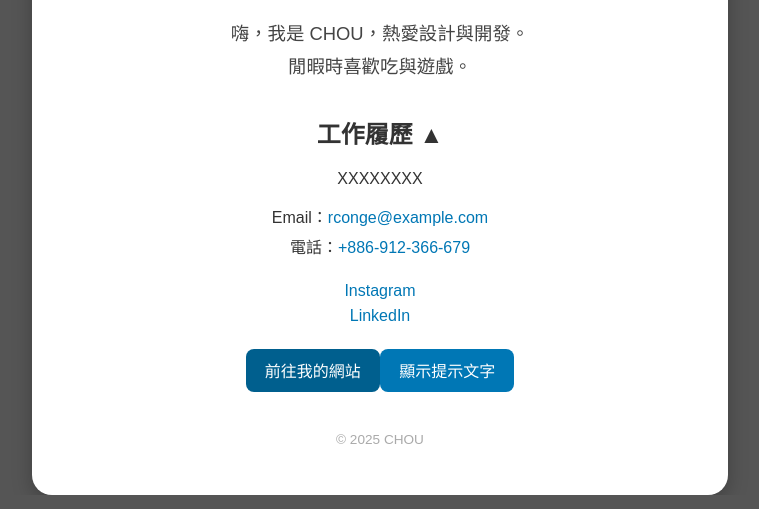
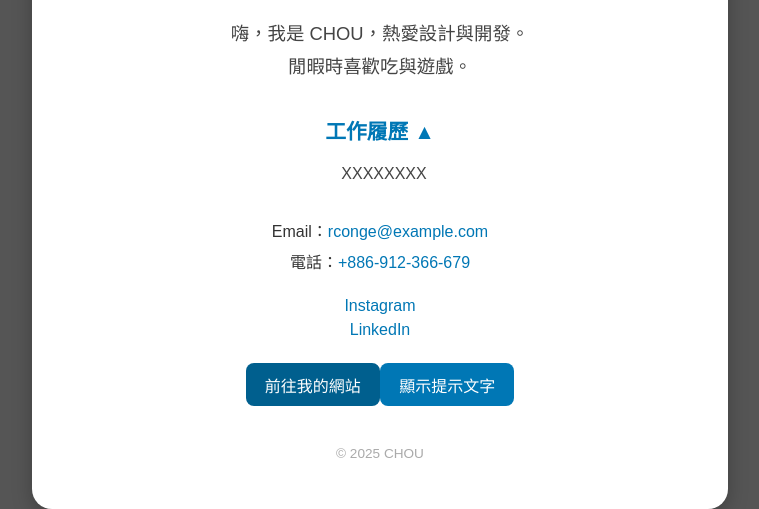
Before and after one commit to CHOU626/info626, a plain HTML site: page index.html in a window 1280 px wide. Both pictures are taken after a click on the element "工作履歷 ▼". Shown: the part 316-825 px from the top of the page, without its empty margins (260-1019 px from the left). Drawn offline with Linux system fonts and the light colour scheme.

Commit message:
Update style.css

```diff
--- a/style.css
+++ b/style.css
@@ -1,6 +1,7 @@
+/* === 網頁整體樣式 === */
 body {
   font-family: "Noto Sans TC", Arial, sans-serif;
-  background-color: #555555;
+  background-color: #555555; /* 岩灰色背景 */
   color: #333;
   margin: 0;
   padding: 0;
@@ -10,6 +11,7 @@ body {
   min-height: 100vh;
 }
 
+/* === 名片主要外框 === */
 .card {
   background: #fff;
   padding: 3rem;
@@ -20,6 +22,7 @@ body {
   text-align: center;
 }
 
+/* === 頭像圖片 === */
 img {
   width: 150px;
   height: 150px;
@@ -28,6 +31,7 @@ img {
   margin-bottom: 1.2rem;
 }
 
+/* === 姓名與職稱 === */
 h1 {
   font-size: 2rem;
   margin: 0.5rem 0;
@@ -39,6 +43,7 @@ p.title {
   margin-bottom: 1.2rem;
 }
 
+/* === 自我介紹 === */
 p.intro {
   font-size: 1.15rem;
   line-height: 1.8;
@@ -46,6 +51,33 @@ p.intro {
   margin-bottom: 2rem;
 }
 
+/* === 工作履歷區 === */
+.experience {
+  margin-bottom: 2rem;
+  text-align: center;
+}
+
+.experience h2 {
+  font-size: 1.3rem;
+  color: #0077b5;
+  margin-bottom: 0.5rem;
+  cursor: pointer;
+  user-select: none;
+  transition: color 0.2s ease;
+}
+
+.experience h2:hover {
+  color: #005f8e;
+}
+
+.experience p {
+  font-size: 1rem;
+  color: #444;
+  line-height: 1.6;
+  margin-left: 0.5rem;
+}
+
+/* === 文字連結區 === */
 ul {
   list-style: none;
   padding: 0;
@@ -65,7 +97,7 @@ a:hover {
   text-decoration: underline;
 }
 
-/* 原按鈕樣式 */
+/* === 一般按鈕 === */
 button {
   background-color: #0077b5;
   color: white;
@@ -74,13 +106,14 @@ button {
   border-radius: 8px;
   cursor: pointer;
   font-size: 1rem;
+  transition: background-color 0.2s ease;
 }
 
 button:hover {
   background-color: #005f8e;
 }
 
-/* 新增的超連結按鈕樣式 */
+/* === 超連結按鈕（動態生成） === */
 .link-button {
   display: inline-block;
   background-color: #005f8e;
@@ -94,9 +127,10 @@ button:hover {
 }
 
 .link-button:hover {
-  background-color: #3c5bc0;
+  background-color: #35509b;
 }
 
+/* === 提示文字 === */
 #thanksMessage {
   margin-top: 1rem;
   font-size: 1rem;
@@ -104,6 +138,7 @@ button:hover {
   font-weight: 600;
 }
 
+/* === 頁尾 === */
 footer {
   font-size: 0.85rem;
   color: #aaa;
```
